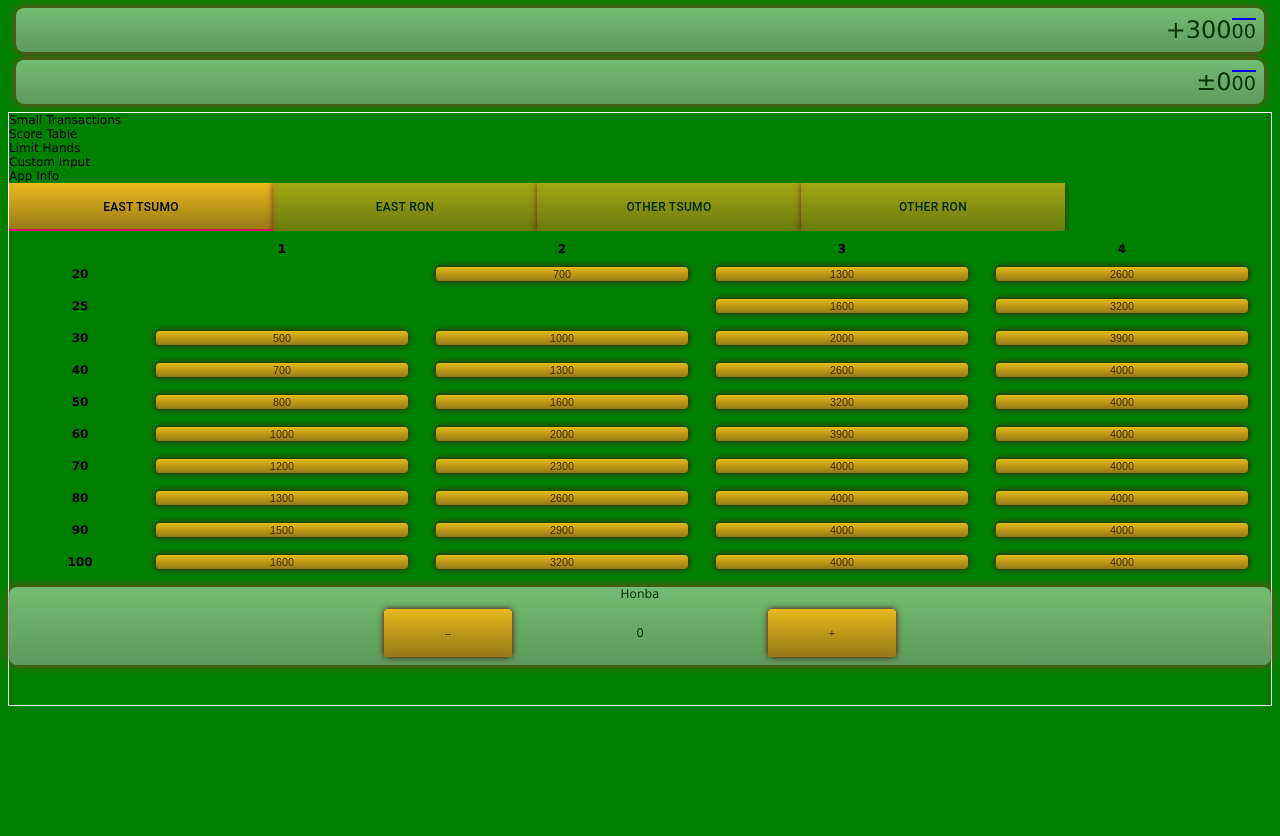
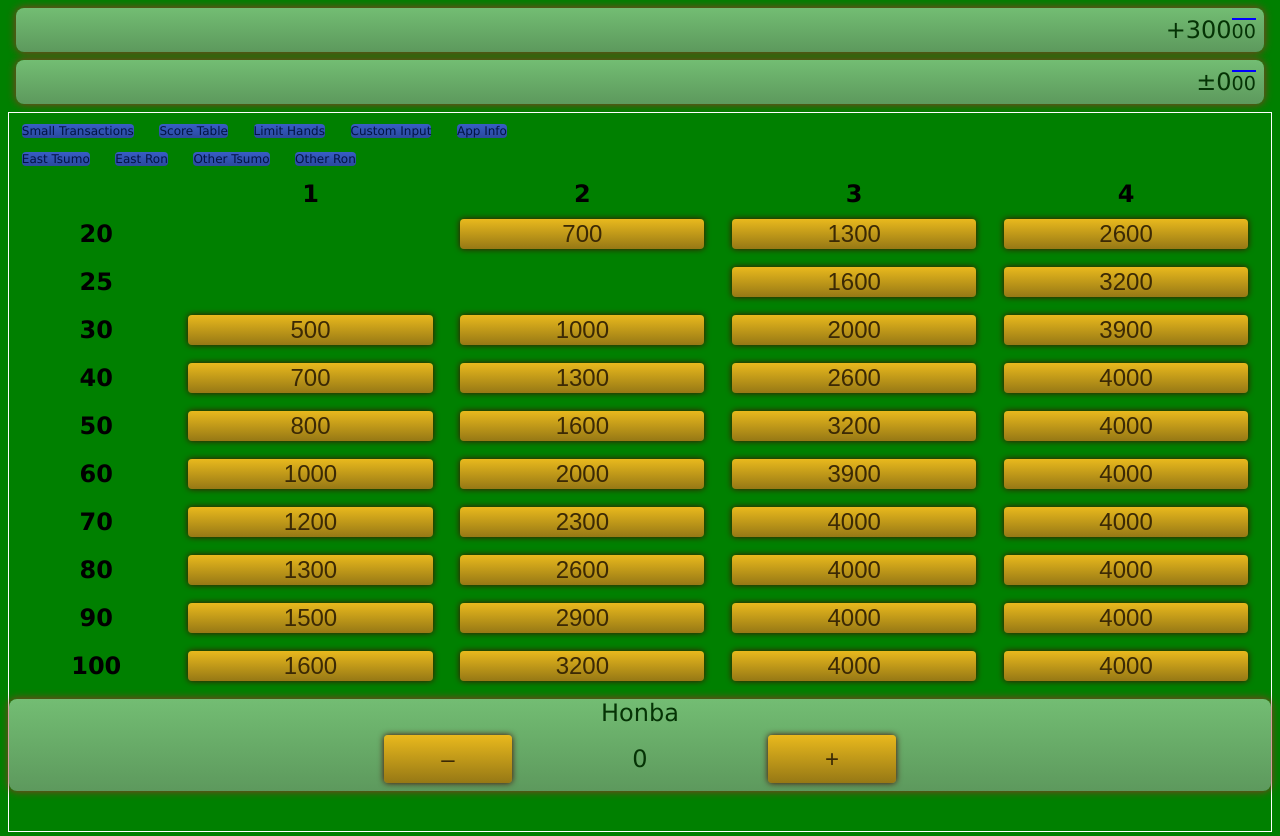
Before and after one commit to PauliMarttinen/riichi-mahjong-personal-score-tracker, a React (Create React App) app: page / in a window 1280 px wide. Shown: the top 836 px of the page. Before the commit the page ends 800 px from the top, so only its background shows below. Built offline with nearby package versions, Linux system fonts and the light colour scheme.

Commit message:
Tab renovation now complete

```diff
--- a/src/App.css
+++ b/src/App.css
@@ -13,7 +13,7 @@ button
 {
   color: rgb(59, 41, 5);
   width: 100%;
-  font-size: 4vh;
+  font-size: 3vh;
   /* border: 1px solid black; */
   border: none;
   background: linear-gradient(rgb(233, 185, 29), rgb(150, 120, 21));
@@ -30,7 +30,6 @@ button.transaction
 
 .transactionviews
 {
-  font-size: 1.5vh;
   border: 1px solid white;
 }
 
@@ -198,11 +197,6 @@ button.transaction
 
 /* ScoringTable */
 
-.scoringtable .MuiTab-wrapper
-{
-  font-size: 1.5vh;
-}
-
 .scoringtable table
 {
   width: 100%;
@@ -211,7 +205,7 @@ button.transaction
 
 .scoringtable button
 {
-  font-size: 90%;
+
 }
 
 .scoringtable table td
@@ -226,14 +220,9 @@ button.transaction
 
 /* LimitHands */
 
-.limithands .MuiTab-wrapper
-{
-  font-size: 1.5vh;
-}
-
 .limithands button
 {
-  font-size: 90%;
+
 }
 
 .limithands table
--- a/src/LimitHands.js
+++ b/src/LimitHands.js
@@ -1,8 +1,9 @@
 //These are the buttons for the limit hands.
 
 import React from 'react';
-import Tabs from '@material-ui/core/Tabs';
-import Tab from '@material-ui/core/Tab';
+
+import ViewTabs from './Tabs/ViewTabs.js';
+import Tab from './Tabs/Tab.js';
 
 import IncreaseDecrease from './IncreaseDecrease.js';
 import TransactionButton from './TransactionButton.js';
@@ -25,10 +26,10 @@ class LimitHands extends React.Component
     });
   }
 
-  changeTable = (event, newTable) =>
+  changeTable = (newTable) =>
   {
     this.setState({
-      table: newTable
+      table: parseInt(newTable)
     });
   }
 
@@ -36,12 +37,12 @@ class LimitHands extends React.Component
   {
     return (
       <div className="limithands">
-        <Tabs value={this.state.table} fullWidth="fullWidth" onChange={this.changeTable}>
-          <Tab label="East Tsumo" />
-          <Tab label="East Ron" />
-          <Tab label="Other Tsumo" />
-          <Tab label="Other Ron" />
-        </Tabs>
+        <ViewTabs index={this.state.table} onClick={this.changeTable}>
+          <Tab index="0">East Tsumo</Tab>
+          <Tab index="1">East Ron</Tab>
+          <Tab index="2">Other Tsumo</Tab>
+          <Tab index="3">Other Ron</Tab>
+        </ViewTabs>
         <table>
           <tbody>
             <tr>
--- a/src/ScoringTable.js
+++ b/src/ScoringTable.js
@@ -1,8 +1,9 @@
 //These are the buttons for the scoring table.
 
 import React from 'react';
-import Tabs from '@material-ui/core/Tabs';
-import Tab from '@material-ui/core/Tab';
+
+import ViewTabs from './Tabs/ViewTabs.js';
+import Tab from './Tabs/Tab.js';
 
 import IncreaseDecrease from './IncreaseDecrease.js';
 import TransactionButton from './TransactionButton.js';
@@ -26,7 +27,7 @@ class ScoringTable extends React.Component
     });
   }
 
-  changeTable = (event, newTable) =>
+  changeTable = (newTable) =>
   {
     this.setState({
       table: newTable,
@@ -43,12 +44,12 @@ class ScoringTable extends React.Component
   {
     return (
       <div className="scoringtable">
-        <Tabs value={this.state.table} fullWidth="fullWidth" onChange={this.changeTable}>
-          <Tab label="East Tsumo"></Tab>
-          <Tab label="East Ron"></Tab>
-          <Tab label="Other Tsumo"></Tab>
-          <Tab label="Other Ron"></Tab>
-        </Tabs>
+        <ViewTabs index={this.state.table} onClick={this.changeTable}>
+          <Tab index="0">East Tsumo</Tab>
+          <Tab index="1">East Ron</Tab>
+          <Tab index="2">Other Tsumo</Tab>
+          <Tab index="3">Other Ron</Tab>
+        </ViewTabs>
         <table>
           <tbody>
             <tr><th></th><th>1</th><th>2</th><th>3</th><th>4</th></tr>
--- /dev/null
+++ b/src/Tabs/ViewTabs.css
@@ -0,0 +1,9 @@
+.viewtabs-tab
+{
+  background-image: linear-gradient(rgb(56, 93, 197), rgb(42, 73, 158));
+  border-radius: 0.5vh;
+  margin: 2vh 1vw;
+  display: inline;
+  font-size: 50%;
+  color: rgb(3, 21, 68);
+}
--- a/src/Tabs/ViewTabs.js
+++ b/src/Tabs/ViewTabs.js
@@ -1,4 +1,6 @@
 import React from 'react';
+
+import './ViewTabs.css';
 
 class ViewTabs extends React.Component
 {
@@ -27,7 +29,7 @@ class ViewTabs extends React.Component
                 )
               }
             }
-            if (value.type.name === "TabContent" && parseInt(value.props.index) === parseInt(this.props.index))
+            else if (value.type.name === "TabContent" && parseInt(value.props.index) === parseInt(this.props.index))
             {
               return (
                 <div className="viewtabs-content">
--- a/src/TransactionViews.js
+++ b/src/TransactionViews.js
@@ -86,8 +86,6 @@ class TransactionViews extends React.Component
 
   render()
   {
-    const {index} = this.state;
-
     return (
       <div className="transactionviews">
         <ViewTabs index={this.state.index} onClick={this.changeTab}>
```
Also changed, not shown: 1 other file (tests, documents, lock files or other folders).
